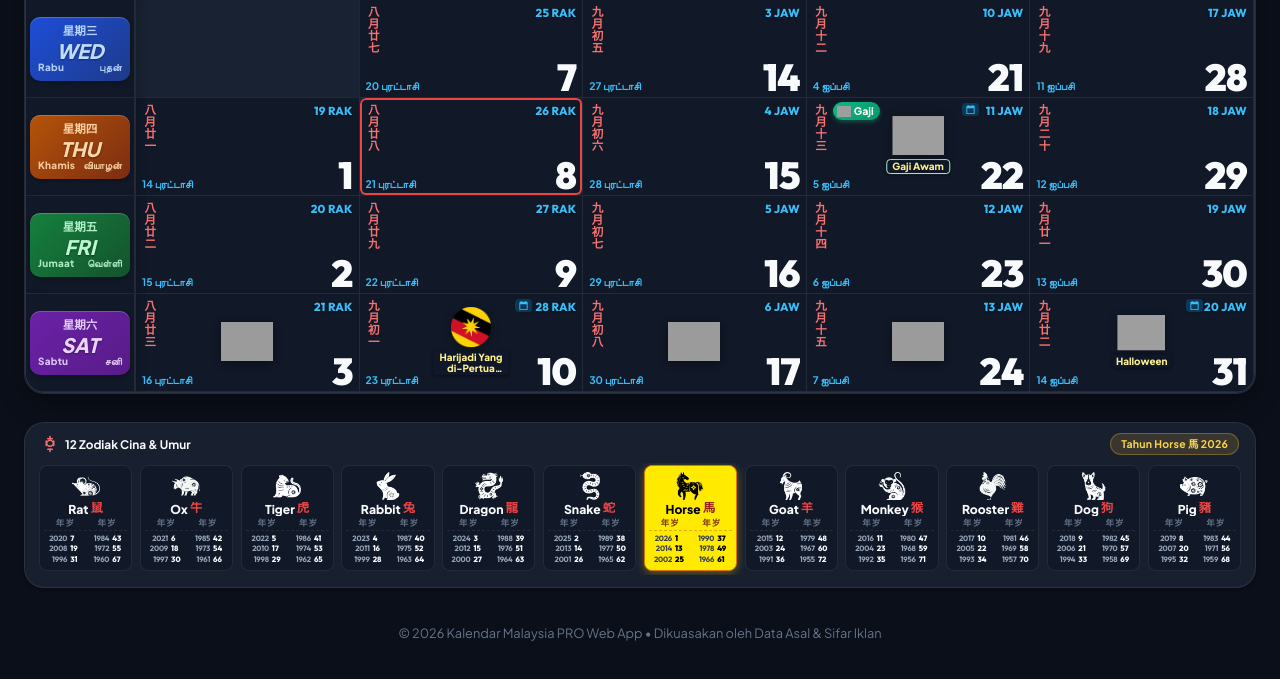
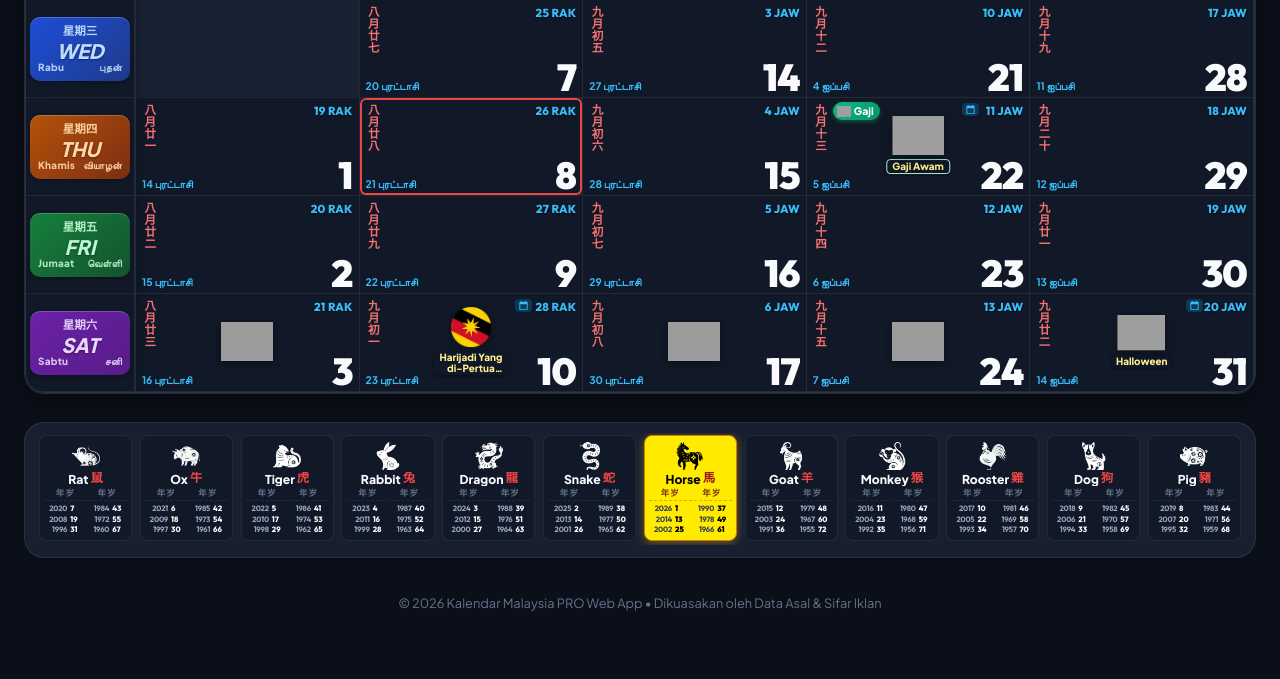
Before and after one commit to keristmuath1-bit/Malaysia_Kalendar, a website built with Vite: page index.html in a window 1280 px wide. Shown: the part 802-1481 px from the top of the page. Built offline with nearby package versions, Linux system fonts and the light colour scheme; grey boxes are pictures that could not be loaded.

Commit message:
feat(ui): buang bar tajuk zodiak untuk paparan kad zodiak yang lebih kemas dan minimalist

```diff
--- a/index.html
+++ b/index.html
@@ -188,15 +188,6 @@
 
           <!-- 12 Chinese Zodiac Animals Bar (Authentic Kalendar Kuda Footer) -->
           <div class="zodiac-section" id="zodiacSection">
-            <div class="zodiac-section-title">
-              <div class="zodiac-title-left">
-                <span class="zodiac-title-icon"><svg class="ui-icon" viewBox="0 0 24 24" fill="none" stroke="currentColor" stroke-width="2" stroke-linecap="round" stroke-linejoin="round"><path d="M12 2v3"/><path d="M9 5h6"/><path d="M7 8a5 7 0 0 0 10 0v6a5 7 0 0 0-10 0Z"/><path d="M9 19h6"/><path d="M12 19v3"/></svg></span>
-                <span class="zodiac-title-text">12 Zodiak Cina &amp; Umur</span>
-              </div>
-              <div class="zodiac-year-badge">
-                <span id="zodiacYearLabel">Tahun Kuda 2026</span>
-              </div>
-            </div>
             <div class="zodiac-scroll-container" id="zodiacScrollContainer">
               <!-- Populated dynamically via JS -->
             </div>
--- a/src/style.css
+++ b/src/style.css
@@ -1784,19 +1784,8 @@ body {
   background: var(--bg-card);
   border: 1px solid var(--border-color);
   border-radius: var(--radius-md);
-  padding: 6px 8px 8px;
+  padding: 8px;
   box-shadow: var(--shadow-sm);
-}
-
-.zodiac-section-title {
-  display: flex;
-  align-items: center;
-  justify-content: space-between;
-  font-size: 0.76rem;
-  font-weight: 700;
-  color: var(--text-secondary);
-  margin-bottom: 6px;
-  padding: 0 4px;
 }
 
 .zodiac-scroll-container {
@@ -2016,24 +2005,9 @@ body {
   .zodiac-section {
     width: 100%;
     margin-top: 12px;
-    padding: 8px clamp(8px, 1.2vw, 14px) 10px;
+    padding: 8px clamp(8px, 1.2vw, 14px);
     border-radius: var(--radius-lg);
     box-sizing: border-box;
-  }
-
-  .zodiac-section-title {
-    font-size: clamp(0.74rem, 0.9vw, 0.84rem);
-    margin-bottom: 8px;
-    padding: 0 2px;
-  }
-
-  .zodiac-title-left {
-    font-size: clamp(0.74rem, 0.9vw, 0.84rem);
-  }
-
-  .zodiac-year-badge {
-    font-size: clamp(0.66rem, 0.75vw, 0.74rem);
-    padding: 2px 10px;
   }
 
   .zodiac-scroll-container {
@@ -3671,15 +3645,9 @@ body {
 
   /* Zodiac Bar on Mobile */
   .zodiac-section {
-    padding: 6px 4px 6px;
+    padding: 6px 4px;
     margin-top: 8px;
     border-radius: var(--radius-sm);
-  }
-
-  .zodiac-section-title {
-    font-size: 0.70rem;
-    margin-bottom: 4px;
-    padding: 0 4px;
   }
 
   .zodiac-scroll-container {
```
